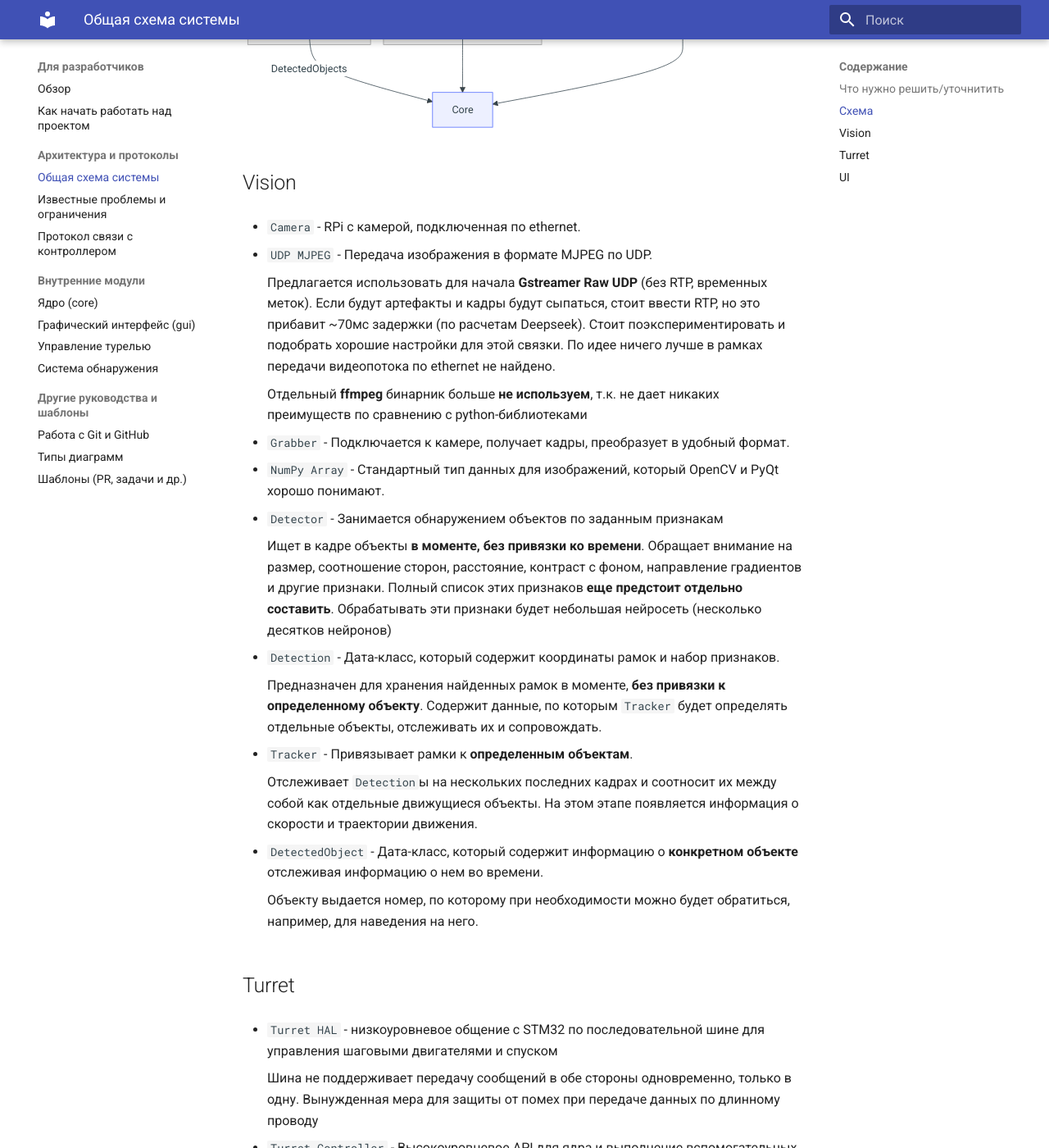
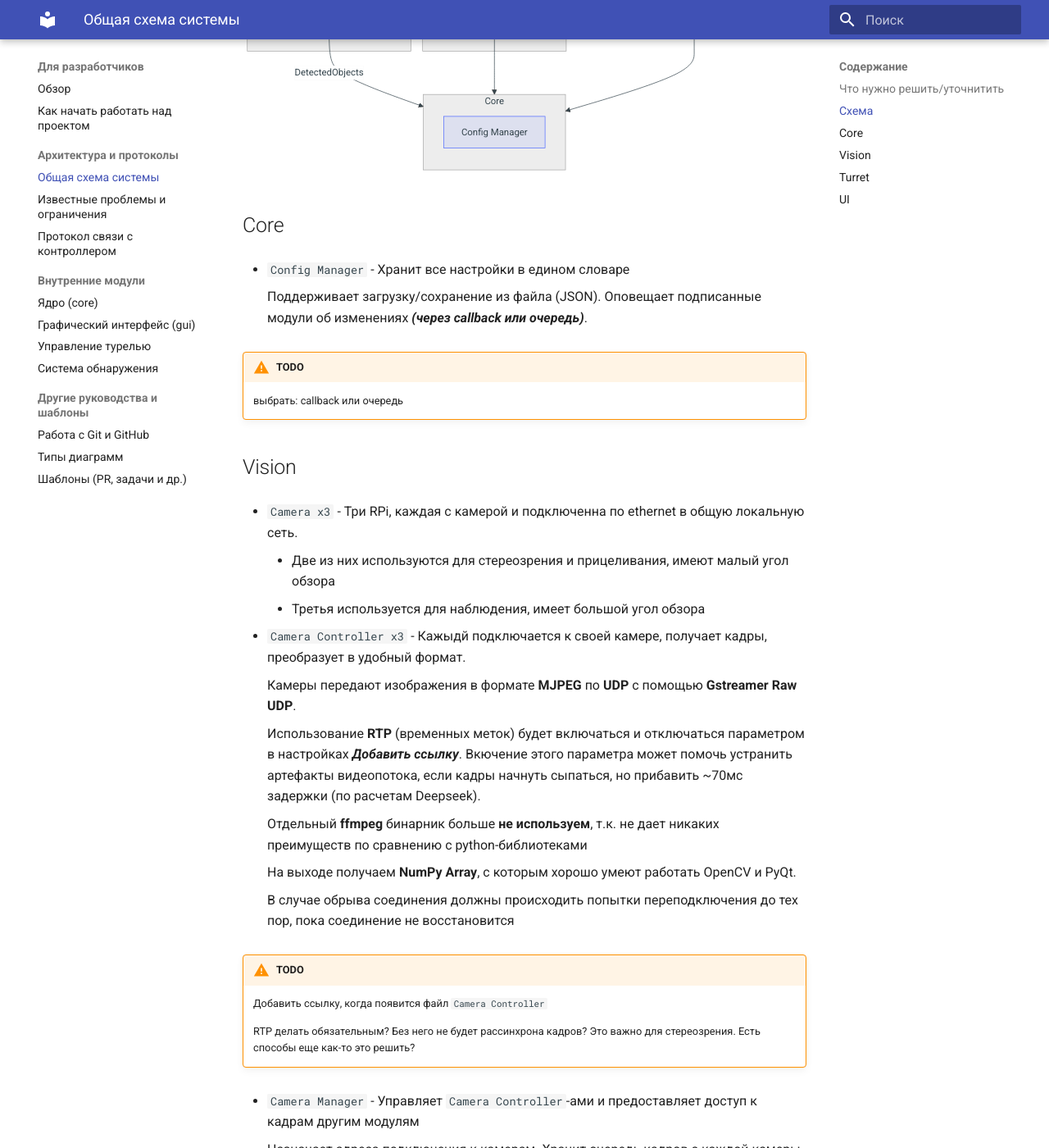
Before and after one commit to BelkaT4/navmin, an MkDocs documentation site: the page built from docs/dev/architecture/overview.md, in a window 1280 px wide and 1400 px high, scrolled down 1359 px. Shown: the whole window at 82% size. Built offline with MkDocs 1.6.1 and Material for MkDocs 9.7.7, drawn with Linux system fonts in a browser that asks for light colours; some of the changed text lies outside the part shown.

Commit message:
docs: correction diagramm and overview/vision

````diff
--- a/docs/dev/architecture/overview.md
+++ b/docs/dev/architecture/overview.md
@@ -13,15 +13,19 @@
 ```mermaid
 flowchart TB
 
-core[Core]
+subgraph core[Core]
+    direction TB
+    core_config_manager[Config Manager]
+end
 
 subgraph vision[Vision]
     direction TB
-    vision_grabber[Grabber]
+    vision_controllers[Camera Controller x3]
+    vision_camera_manager[Camera Manager]
     vision_detector[Detector]
     vision_tracker[Tracker]
 end
-camera[Camera]
+cameras[Camera x3]
 
 subgraph turret[Turret]
     direction TB
@@ -45,8 +49,9 @@ subgraph ui[UI]
     end
 end
 
-camera -->|UDP MJPEG| vision_grabber
-vision_grabber --> |NumPy Array| vision_detector
+cameras -->|UDP MJPEG| vision_controllers
+vision_controllers --> |NumPy Array| vision_camera_manager
+vision_camera_manager --> vision_detector
 vision_detector --> |Detection| vision_tracker
 vision_tracker --> |DetectedObjects| core
 
@@ -59,44 +64,82 @@ ui --> core
 
 ```
 
+## Core
+
+- `Config Manager` - Хранит все настройки в едином словаре
+
+    Поддерживает загрузку/сохранение из файла (JSON). Оповещает подписанные модули об изменениях ***(через callback или очередь)***.
+
+!!! warning "TODO"
+    выбрать: callback или очередь
+
 ## Vision
 
-- `Camera` - RPi с камерой, подключенная по ethernet.
+- `Camera x3` - Три RPi, каждая с камерой и подключенна по ethernet в общую локальную сеть.
 
-- `UDP MJPEG` - Передача изображения в формате MJPEG по UDP.
+    - Две из них используются для стереозрения и прицеливания, имеют малый угол обзора
+    - Третья используется для наблюдения, имеет большой угол обзора
 
-    Предлагается использовать для начала **Gstreamer Raw UDP** (без RTP, временных меток).
-    Если будут артефакты и кадры будут сыпаться, стоит ввести RTP, но это прибавит
-    ~70мс задержки (по расчетам Deepseek). Стоит поэкспериментировать и подобрать
-    хорошие настройки для этой связки. По идее ничего лучше в рамках передачи видеопотока
-    по ethernet не найдено.
+- `Camera Controller x3` - Кажыдй подключается к своей камере, получает кадры, преобразует в удобный формат.
+
+    Камеры передают изображения в формате **MJPEG** по **UDP** с помощью **Gstreamer Raw UDP**.
+
+    Использование **RTP** (временных меток) будет включаться и отключаться параметром в настройках ***Добавить ссылку***.
+    Вкючение этого параметра может помочь устранить артефакты видеопотока, если кадры начнуть сыпаться, но прибавить
+    ~70мс задержки (по расчетам Deepseek).
 
     Отдельный **ffmpeg** бинарник больше **не используем**, т.к. не дает никаких преимуществ
     по сравнению с python-библиотеками
 
-- `Grabber` - Подключается к камере, получает кадры, преобразует в удобный формат.
+    На выходе получаем **NumPy Array**, с которым хорошо умеют работать OpenCV и PyQt.
 
-- `NumPy Array` - Стандартный тип данных для изображений, который OpenCV и PyQt хорошо понимают.
+    В случае обрыва соединения должны происходить попытки переподключения до тех пор, пока соединение не восстановится
+
+!!! warning "TODO"
+    Добавить ссылку, когда появится файл `Camera Controller`
+
+    RTP делать обязательным? Без него не будет рассинхрона кадров? Это важно для стереозрения. Есть способы еще как-то это решить?
+
+
+- `Camera Manager` - Управляет `Camera Controller`-ами и предоставляет доступ к кадрам другим модулям
+
+    Назначает адреса подключения к камерам. Хранит очередь кадров с каждой камеры (или последние кадры?)
+
+!!! warning "TODO"
+    Уточнить
 
 - `Detector` - Занимается обнаружением объектов по заданным признакам
 
+    Это родительский класс, который описывает, какие данные должны быть на входе и на выходе. Дочерние классы
+    должны будут содержать уже саму логику работы. Это сделано для того, чтобы иметь возможность подключать
+    разные детекторы с разными алгоритмами.
+
     Ищет в кадре объекты **в моменте, без привязки ко времени**. Обращает внимание на размер, соотношение сторон,
     расстояние, контраст с фоном, направление градиентов и другие признаки. Полный список этих признаков **еще
-    предстоит отдельно составить**. Обрабатывать эти признаки будет небольшая нейросеть (несколько десятков нейронов)
+    предстоит отдельно составить. Добавить ссылку**. Обрабатывать эти признаки будет небольшая нейросеть (несколько десятков нейронов)
 
-- `Detection` - Дата-класс, который содержит координаты рамок и набор признаков.
+    На выходе получаем `Detection` - Дата-класс, который содержит координаты рамок и набор признаков для каждого наблюдения, в моменте,
+    **без привязки к определенному объекту**. Содержит данные, по которым `Tracker` будет определять отдельные объекты, отслеживать
+    их и сопровождать.
 
-    Предназначен для хранения найденных рамок в моменте, **без привязки к определенному объекту**.
-    Содержит данные, по которым `Tracker` будет определять отдельные объекты, отслеживать их и сопровождать.
+!!! warning "TODO"
+    Уточнить, добавить ссылки
 
 - `Tracker` - Привязывает рамки к **определенным объектам**.
+
+    По аналогии с детектором, является родительским классом. Логику работы будут содержать дочерние.
 
     Отслеживает `Detection`ы на нескольких последних кадрах и соотносит их между собой как отдельные движущиеся объекты.
     На этом этапе появляется информация о скорости и траектории движения.
 
-- `DetectedObject` - Дата-класс, который содержит информацию о **конкретном объекте** отслеживая информацию о нем во времени.
+    В результате работы получает `DetectedObject` - Дата-класс, который содержит информацию о **конкретном объекте** отслеживая
+    информацию о нем во времени. Объекту выдается номер, по которому при необходимости можно будет обратиться, например, для
+    наведения на него.
 
-    Объекту выдается номер, по которому при необходимости можно будет обратиться, например, для наведения на него.
+    Связку `Camera Manager -> Detector -> Tracker` можно будет настроить для каждой камеры отдельно, или же не настраивать ее вовсе, оставляя видеопоток без обработки. Настраивается в самом модуле `Vision`.
+
+!!! warning "TODO"
+    Не описано на каком этапе здесь появляется стереозрение. Оформить его как детектор, принимающий два изображения?
 
 ## Turret
 
````
